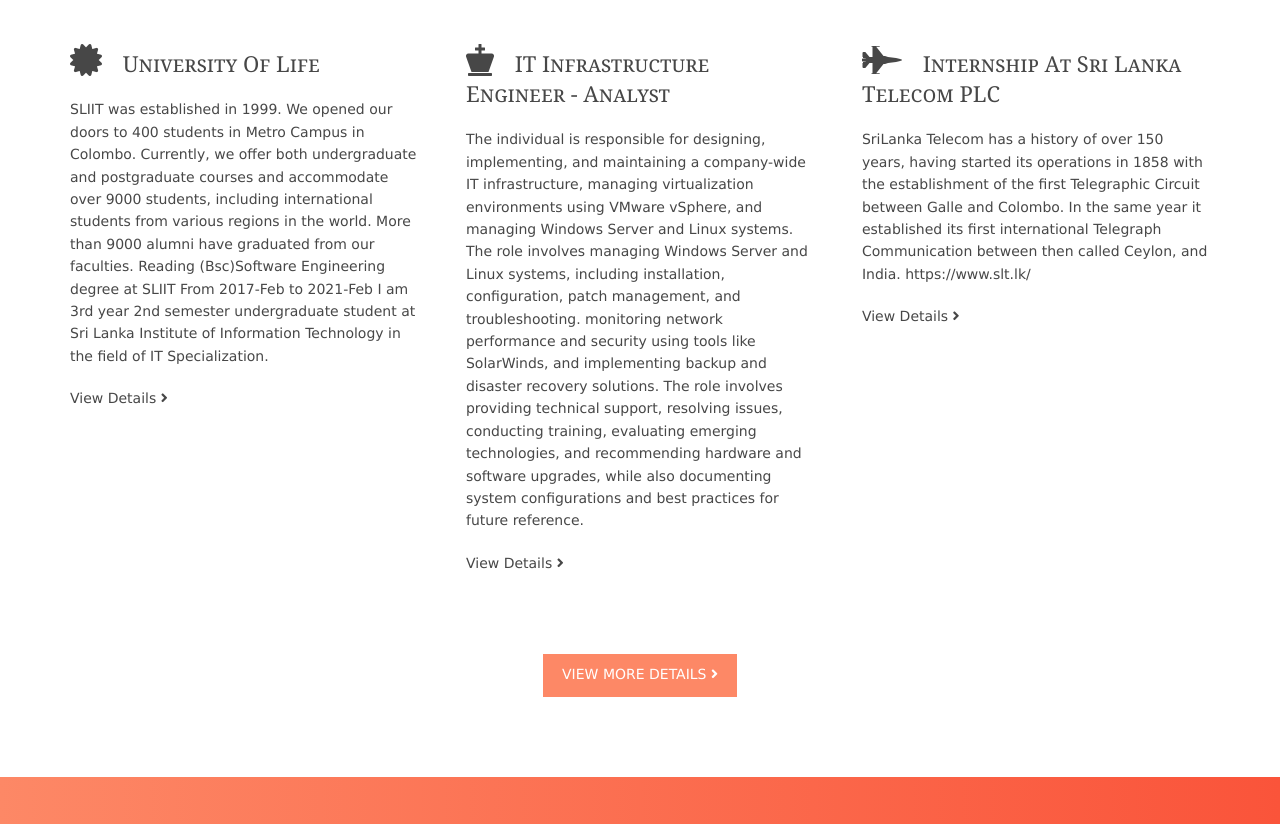
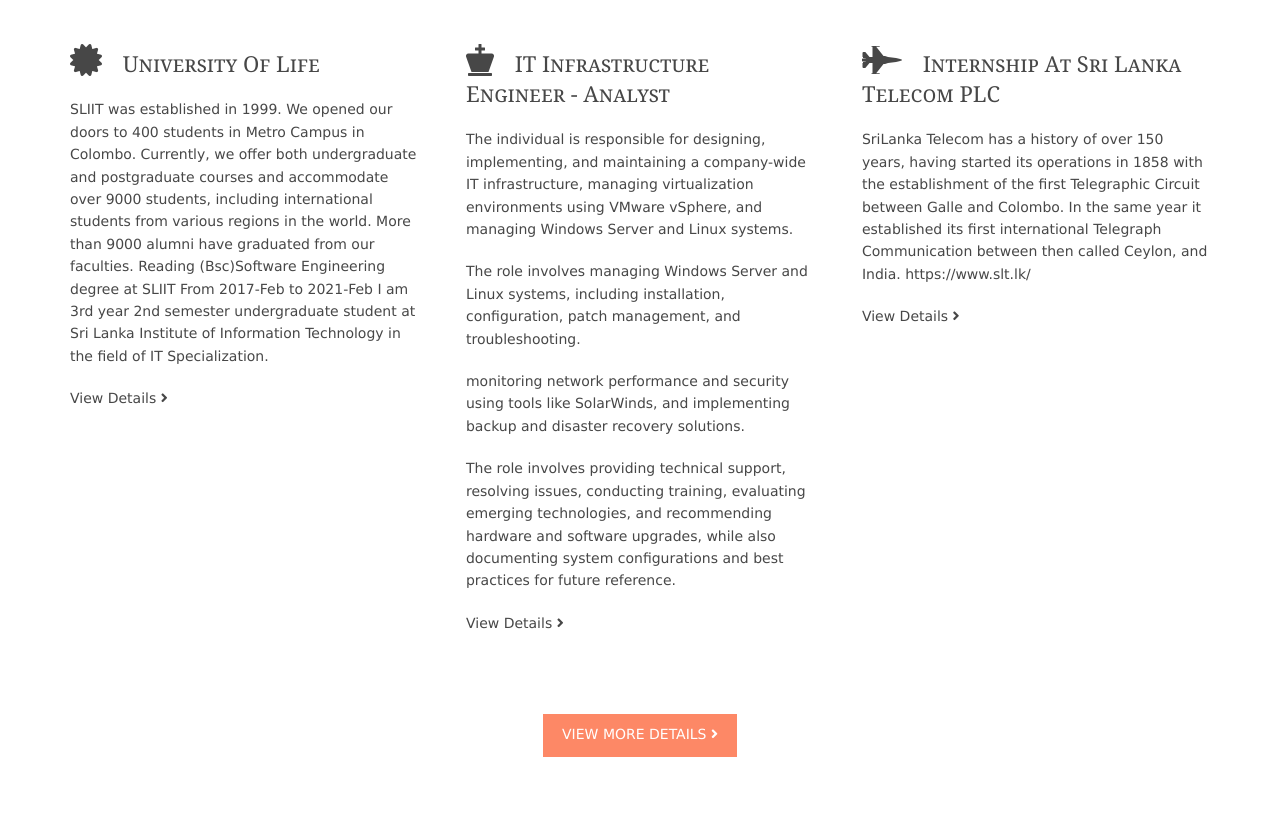
Before and after one commit to LakshanWijenayaka/LakshanRV, a plain HTML site: page index.html in a window 1280 px wide. Shown: the part 1440-2264 px from the top of the page. Drawn offline with Linux system fonts and the light colour scheme.

Commit message:
Update index.html

```diff
--- a/index.html
+++ b/index.html
@@ -137,11 +137,11 @@
 infrastructure, managing virtualization environments using VMware vSphere, and managing
 Windows Server and Linux systems.
 
-The role involves managing Windows Server and Linux systems, including installation,
-configuration, patch management, and troubleshooting.
+<p>The role involves managing Windows Server and Linux systems, including installation,
+configuration, patch management, and troubleshooting. </p>
 
-monitoring network performance and security using tools like SolarWinds, and implementing
-backup and disaster recovery solutions.
+<p>monitoring network performance and security using tools like SolarWinds, and implementing
+backup and disaster recovery solutions.</p>
 
 The role involves providing technical support, resolving issues, conducting training, evaluating
 emerging technologies, and recommending hardware and software upgrades, while also
```
